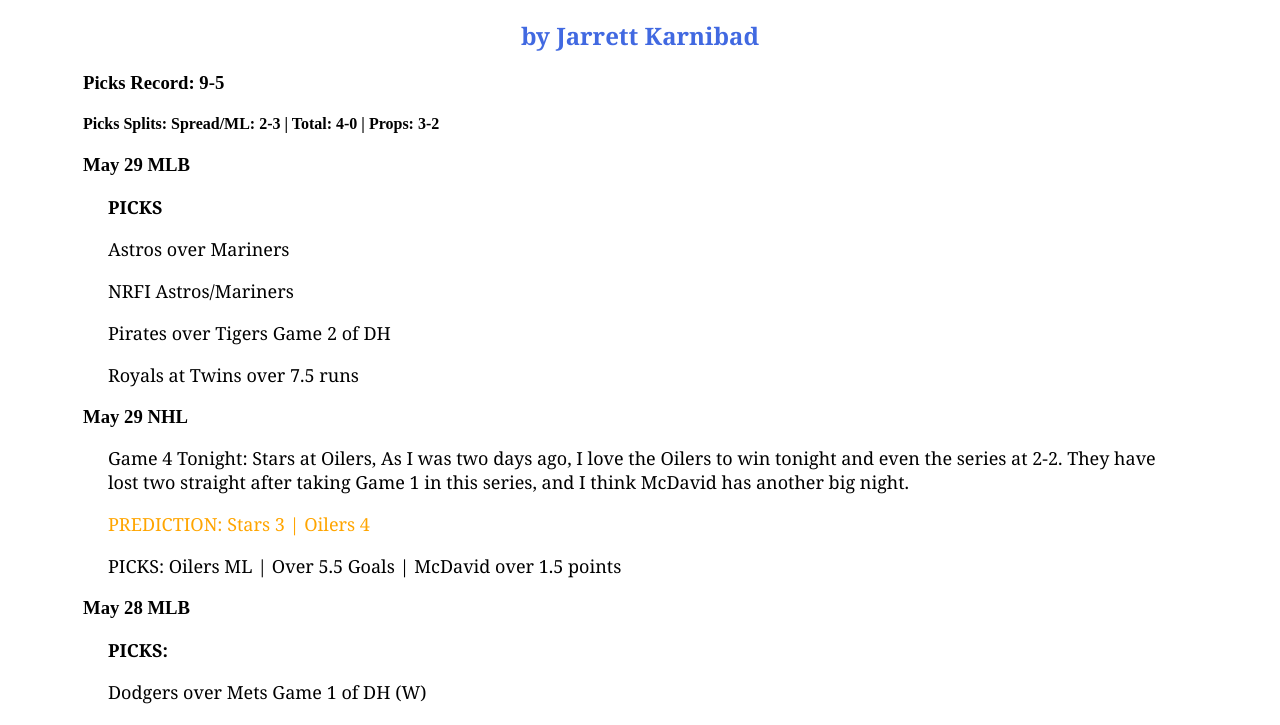
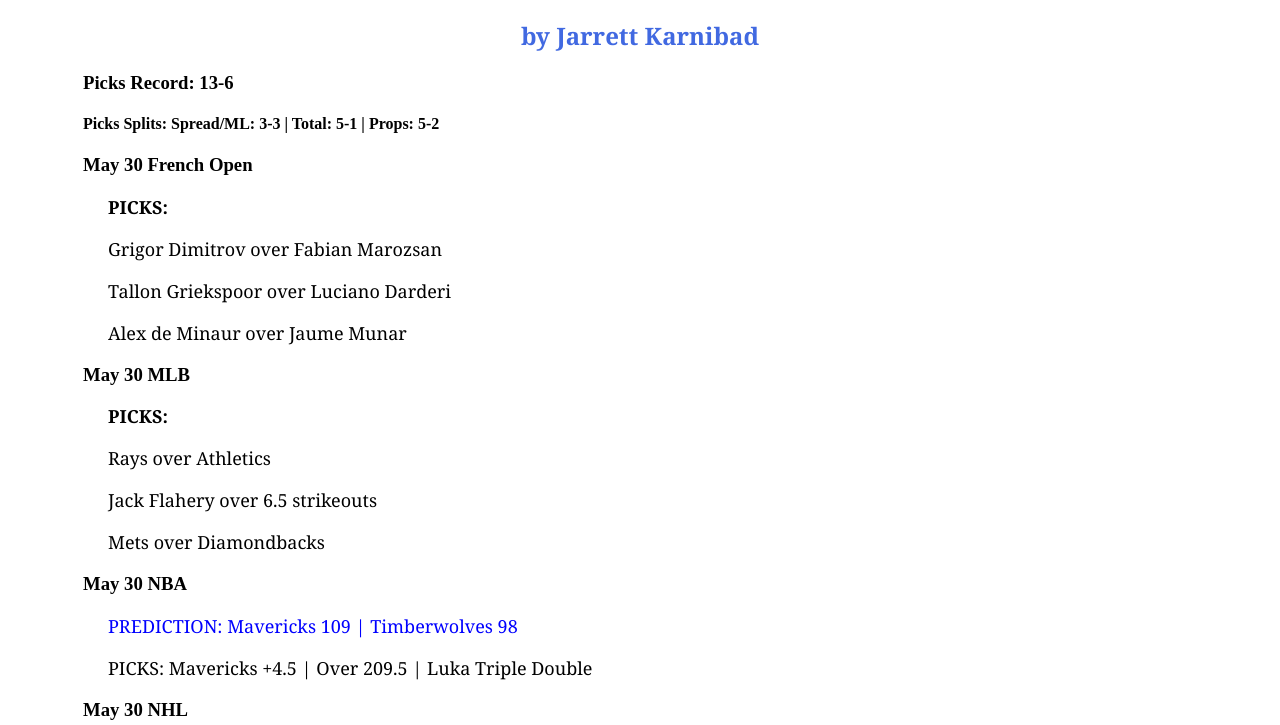
Before and after one commit to jkarnibad25/sportsopinions, a plain HTML site: page index.html in a window 1280 px wide. Shown: the part 67-792 px from the top of the page. Drawn offline with Linux system fonts and the light colour scheme.

Commit message:
Update529e index.html

```diff
--- a/index.html
+++ b/index.html
@@ -42,19 +42,38 @@
 <body>
 <h1>Jarrett's Takes and Picks </h1>
 <h2> by Jarrett Karnibad</h2>
-<h3>Picks Record: 9-5</h3>
-<h4>Picks Splits: Spread/ML: 2-3 | Total: 4-0 | Props: 3-2</h4>
+<h3>Picks Record: 13-6</h3>
+<h4>Picks Splits: Spread/ML: 3-3 | Total: 5-1 | Props: 5-2</h4>
 <div class=".container527a">
+<h3>May 30 French Open</h3>
+    <p><b>PICKS:</b></p>
+    <p>Grigor Dimitrov over Fabian Marozsan</p>
+    <p>Tallon Griekspoor over Luciano Darderi</p>
+    <p>Alex de Minaur over Jaume Munar </p>
+<h3>May 30 MLB</h3>
+    <p><b>PICKS:</b></p>
+    <p>Rays over Athletics</p>
+    <p>Jack Flahery over 6.5 strikeouts</p>
+    <p>Mets over Diamondbacks</p>
+
+<h3>May 30 NBA</h3>
+    <p><span style="color:blue;">PREDICTION: Mavericks 109 | Timberwolves 98</span></p>
+    <p>PICKS: Mavericks +4.5 | Over 209.5 | Luka Triple Double
+
+<h3>May 30 NHL</h3>
+    <p><span style="color:blue;">PREDICTION: Panthers 2 | Rangers 3</span></p>
+    <p>PICKS: Rangers ML | Mika Zibanejad Anytime Goal | Artemi Panarin over 1.5 points</p>
+
 <h3>May 29 MLB</h3>
     <p><b>PICKS</b></p>
     <p>Astros over Mariners</p>
-    <p>NRFI Astros/Mariners</p>
-    <p>Pirates over Tigers Game 2 of DH</p>
-    <p>Royals at Twins over 7.5 runs</p>
+    <p>NRFI Astros/Mariners (W)</p>
+    <p>Pirates over Tigers Game 2 of DH (W)</p>
+    <p>Royals at Twins over 7.5 runs (L)</p>
 <h3>May 29 NHL</h3>
     <p>Game 4 Tonight: Stars at Oilers, As I was two days ago, I love the Oilers to win tonight and even the series at 2-2. They have lost two straight after taking Game 1 in this series, and I think McDavid has another big night. </p>
     <p><span style="color:orange;">PREDICTION: Stars 3 | Oilers 4</span></p>
-    <p>PICKS: Oilers ML | Over 5.5 Goals | McDavid over 1.5 points </p>
+    <p>PICKS: Oilers ML | Over 5.5 Goals (W) | McDavid over 1.5 points (W) </p>
 
 <h3>May 28 MLB</h3>
    <p><b>PICKS:</b></p>
```
